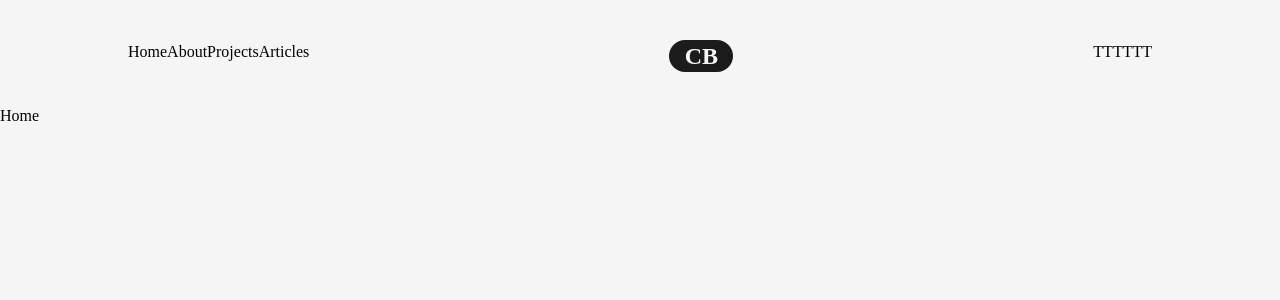
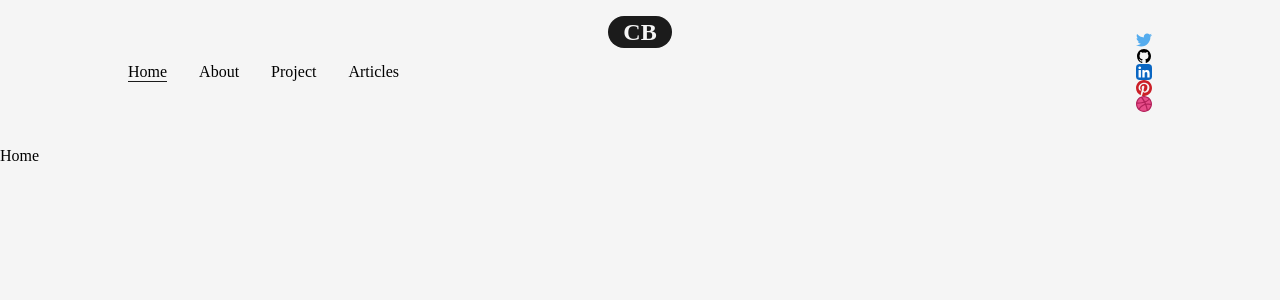
Before and after one commit to toshiki19/portfolio, a Next.js app: page / in a window 1280 px wide. Shown: the top 300 px of the page. Built offline with nearby package versions, Linux system fonts and the light colour scheme.

Commit message:
Update navbar.js

```diff
--- a/src/components/navbar.js
+++ b/src/components/navbar.js
@@ -1,6 +1,22 @@
 import React from 'react'
 import Link from 'next/link'
 import Logo from '@/components/logo'
+import { useRouter } from 'next/router'
+import  { TwitterIcon, DribbbleIcon, GithubIcon, LinkedInIcon, PinterestIcon } from './icons'
+
+const CustomLink = ({ href, title, className="" }) => {
+    const router = useRouter();
+    return (
+        <Link href={href} className={`${className} relative group`}>
+            {title}
+
+            <span className={`
+            h-[1px] inline-block bg-dark absolute left-0 -bottom-0.5 group-hover:w-full transition-[width] ease duration-300
+            ${router.asPath === href ? 'w-full' : 'w-0'}
+            `}>&nbsp;</span>
+        </Link>
+    )
+}
 
 const NavBar = () => {
   return (
@@ -8,21 +24,33 @@
     className='w-full px-32 py-8 font-medium flex justify-between items-center'
     >
         <nav>
-            <Link href='/'>Home</Link>
-            <Link href='/about'>About</Link>
-            <Link href='/projects'>Projects</Link>
-            <Link href='/articles'>Articles</Link>
+            <CustomLink href='/' title="Home" className='mr-4' />
+            <CustomLink href='/about' title="About" className='mx-4' />
+            <CustomLink href='/projects' title="Project" className='mx-4' />
+            <CustomLink href='/articles' title="Articles" className='ml-4' />
 
         </nav>
+
+        <nav>
+            <Link href='/' target={"_blank"}>
+                <TwitterIcon />
+            </Link>
+            <Link href='/' target={"_blank"}>
+                <GithubIcon />
+            </Link>
+            <Link href='/' target={"_blank"}>
+                <LinkedInIcon />
+            </Link>
+            <Link href='/' target={"_blank"}>
+                <PinterestIcon />
+            </Link>
+            <Link href='/' target={"_blank"}>
+                <DribbbleIcon />
+            </Link>
+        </nav>
+        <div className='absolute left-[50%] top-2 translate-x-[-50%]'>
         <Logo />
-        <nav>
-            <Link href='/' target={"_blank"}>T</Link>
-            <Link href='/' target={"_blank"}>T</Link>
-            <Link href='/' target={"_blank"}>T</Link>
-            <Link href='/' target={"_blank"}>T</Link>
-            <Link href='/' target={"_blank"}>T</Link>
-            <Link href='/' target={"_blank"}>T</Link>
-        </nav>
+        </div>
     </header>
   )
 }
```
